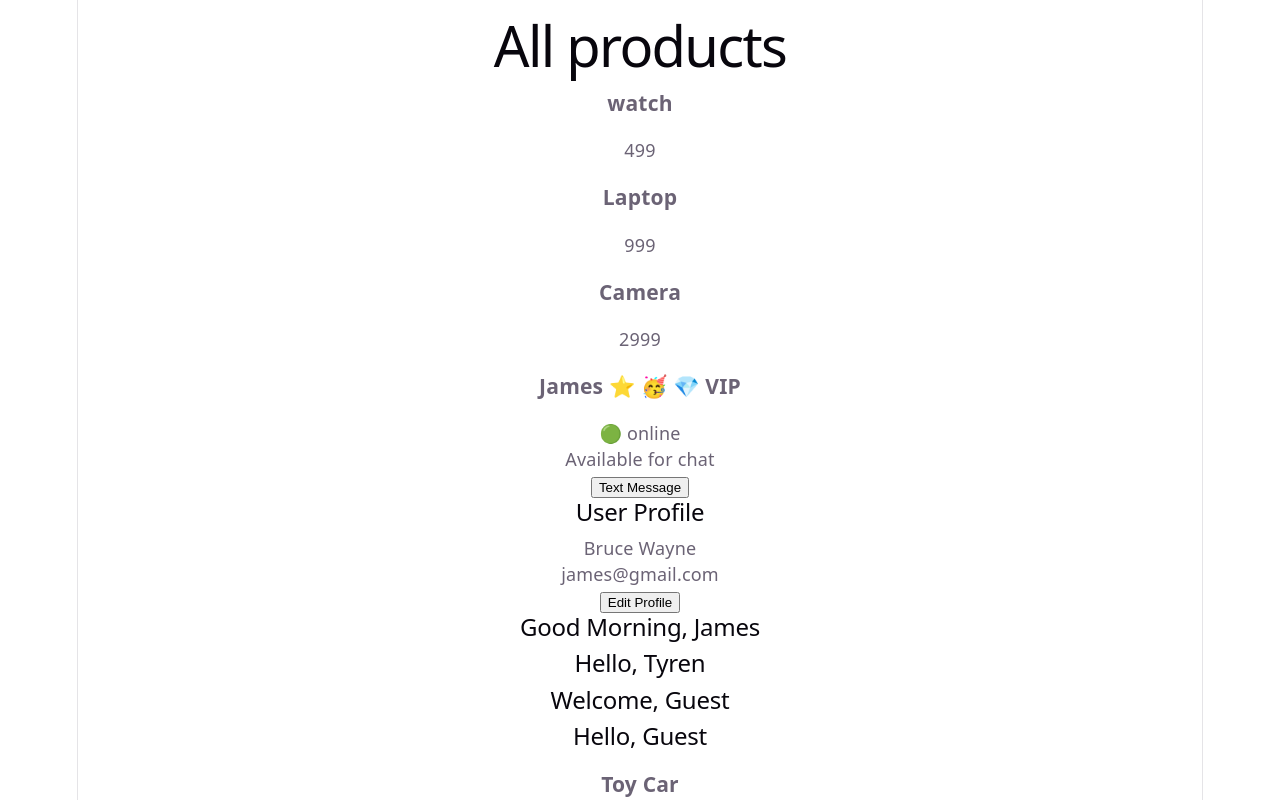
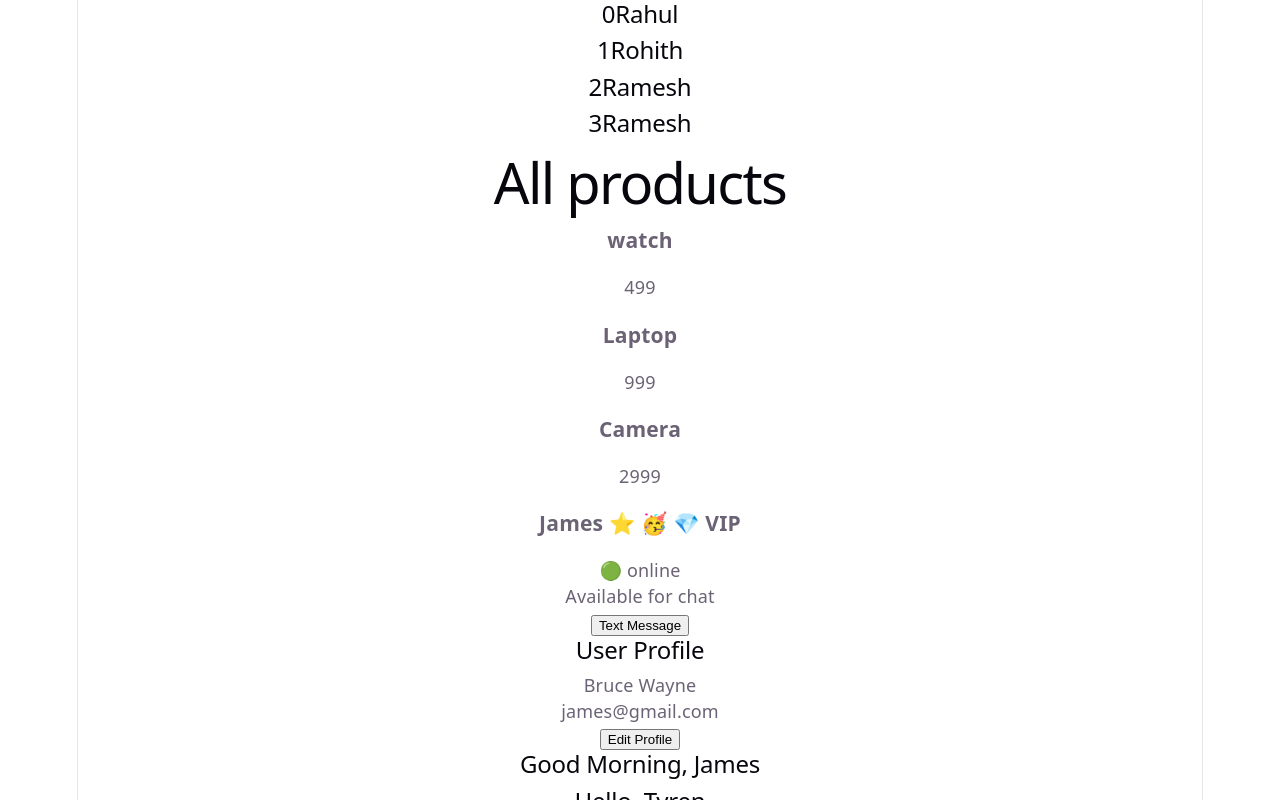
Before and after one commit to rahulrameshm0/React-Fundamentals, a React (Vite) app in the folder hello-world/: page / in a window 1280 px wide. Shown: the top 800 px of the page. Built offline with nearby package versions, Linux system fonts and the light colour scheme.

Commit message:
learnig react fundamentals

```diff
--- a/hello-world/src/App.jsx
+++ b/hello-world/src/App.jsx
@@ -9,10 +9,13 @@ import { Greeting } from "./Greeting";
 import { CardWrapper } from "./CardWrapper";
 import { UserDetails } from "./Userdetails";
 import { ProductList } from "./ProductList";
+import { NameList } from "./NameList";
+
 
 function App() {
   return (
     <div>
+      <NameList />
       <ProductList />
 
       <UserDetails
--- /dev/null
+++ b/hello-world/src/NameList.jsx
@@ -0,0 +1,6 @@
+export const NameList = () => {
+    const names = ["Rahul", "Rohith", "Ramesh", "Ramesh"];
+    const nameList = names.map((name, index) => <h2 key={index}>{index}{name}</h2>)
+
+    return <div>{nameList}</div>
+}
```
